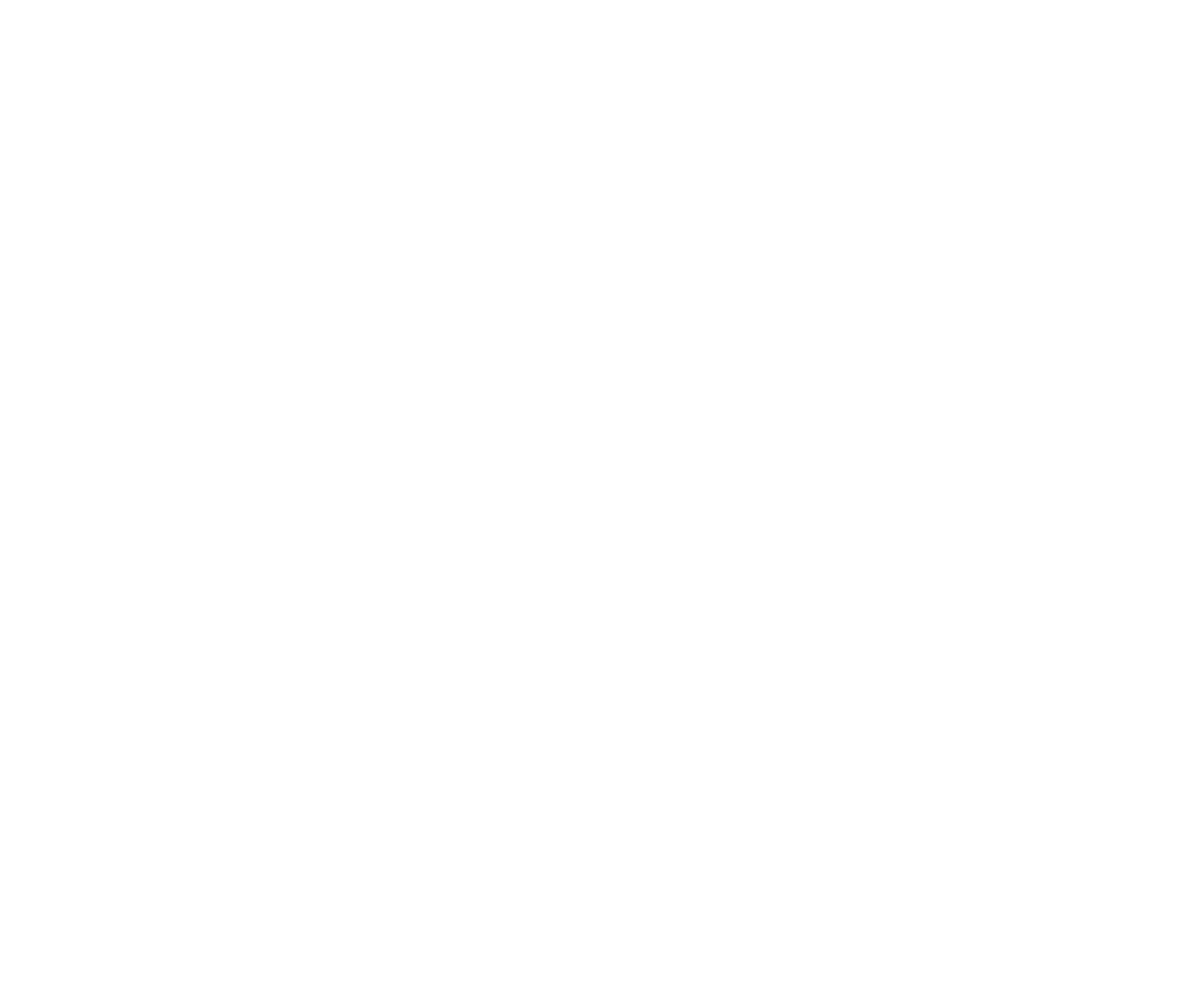
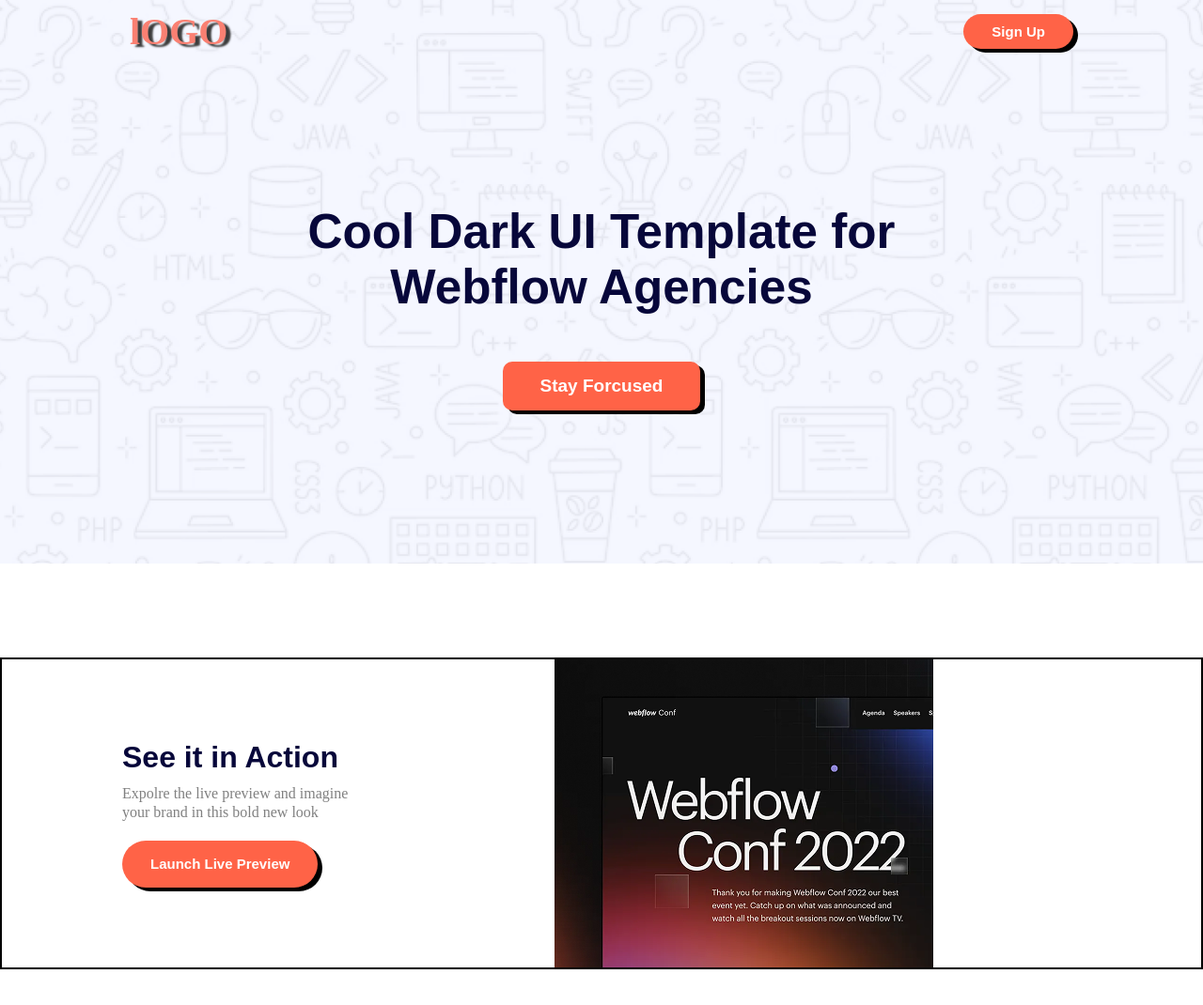
Before and after one commit to Minhajur-stuck/A1-landing-page, a plain HTML site: page index.html in a window 1280 px wide. Shown: the whole page at 94% size. Before the commit the page ends 800 px from the top, so only its background shows below. Drawn offline with Linux system fonts and the light colour scheme.

Commit message:
adding nav bar and banner

```diff
--- a/index.html
+++ b/index.html
@@ -7,6 +7,25 @@
   <link rel="stylesheet" href="style.css">
 </head>
 <body>
-
+  <header>
+    <nav>
+      <h1>lOGO</h1>
+      <button class="button-style">Sign Up</button>
+    </nav>
+    <section class="banner">
+      <div class="banner-child">
+        <h1>Cool Dark UI Template for <br> Webflow Agencies</h1>
+        <button class="button-style">Stay Forcused</button>
+      </div>
+    </section>
+  </header>
+  <section class="action-section">
+    <div class="text">
+      <h1>See it in Action</h1>
+      <p>Expolre the live preview and imagine <br> your brand in this bold new look</p>
+      <button class="button-style">Launch Live Preview</button>
+    </div>
+    <img src="Assets/wc-mini.png" alt="">
+  </section>
 </body>
 </html>
--- a/style.css
+++ b/style.css
@@ -3,3 +3,92 @@
   padding: 0;
   box-sizing: border-box;
 }
+body{
+  width: 100%;
+}
+header{
+  width: 100%;
+  height: 600px;
+  background-image: url(Assets/Hero-bg.png);
+  background-repeat: no-repeat;
+  background-position: center;
+  background-size: cover;
+  padding: 0 10vw;
+}
+nav{
+  width: 100%;
+  display: flex;
+  align-items: center;
+  justify-content: space-between;
+  padding: 10px;
+}
+nav h1{
+  color: salmon;
+  font-size: 40px;
+  text-shadow: 5px 3px 2px rgb(59, 59, 59);
+}
+.button-style{
+  border: none;
+  background-color: tomato;
+  padding: 10px 30px;
+  font-size: 15px;
+  border-radius: 30px;
+  color: white;
+  font-weight: 600;
+  cursor: pointer;
+  transition: .20s;
+  box-shadow: 5px 4px 0px black;
+
+}
+.button-style:hover{
+  background-color: white;
+  color: black;
+  box-shadow: 2px 3px 2px black;
+}
+
+.banner{
+  width: 100%;
+}
+.banner-child{
+  width: 80%;
+  max-width: 900px;
+  margin: 150px auto;
+  text-align: center;
+}
+.banner-child h1{
+  font-family: sans-serif;
+  color: rgb(7, 7, 58);
+  font-size: 4vw;
+  margin-bottom:50px;
+  font-weight: 600;
+}
+.banner-child button{
+  padding: 15px 40px;
+  font-size: 19px;
+  border-radius: 10px;
+}
+
+.action-section{
+  width: 100%;
+  padding: 0 10vw;
+  margin:100px auto;
+  border: 2px solid;
+  display: flex;
+  align-items: center;
+  gap: 220px;
+}
+.text h1{
+  color: rgb(7, 7, 58);
+  font-size: 2.5vw;
+  font-family:sans-serif;
+  margin-bottom: 10px;
+}
+.text p{
+  color: gray;
+  line-height: 20px;
+  margin-bottom: 20px;
+}
+.text button{
+  height: 50px;
+  box-shadow: 5px 4px 0px black;
+}
```
Also changed, not shown: Assets/Hero-bg.png (added), Assets/avatar.png (added), Assets/icon-star.png (added), Assets/wc-big.png (added), Assets/wc-mini.png (added), ui/action.png (added), ui/banner.png (added), ui/footer.png (added), ui/newsletter.png (added), ui/productive_user.png (added), ui/review.png (added).
